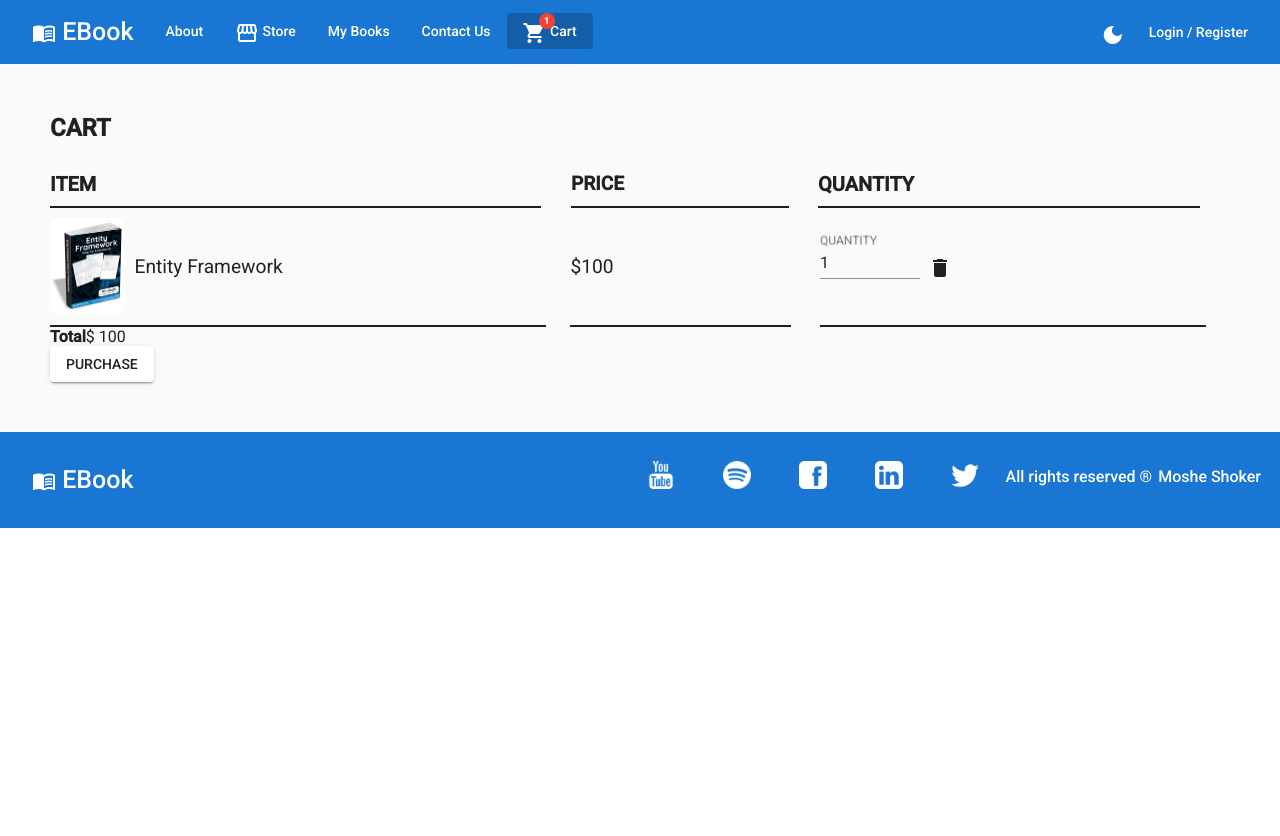
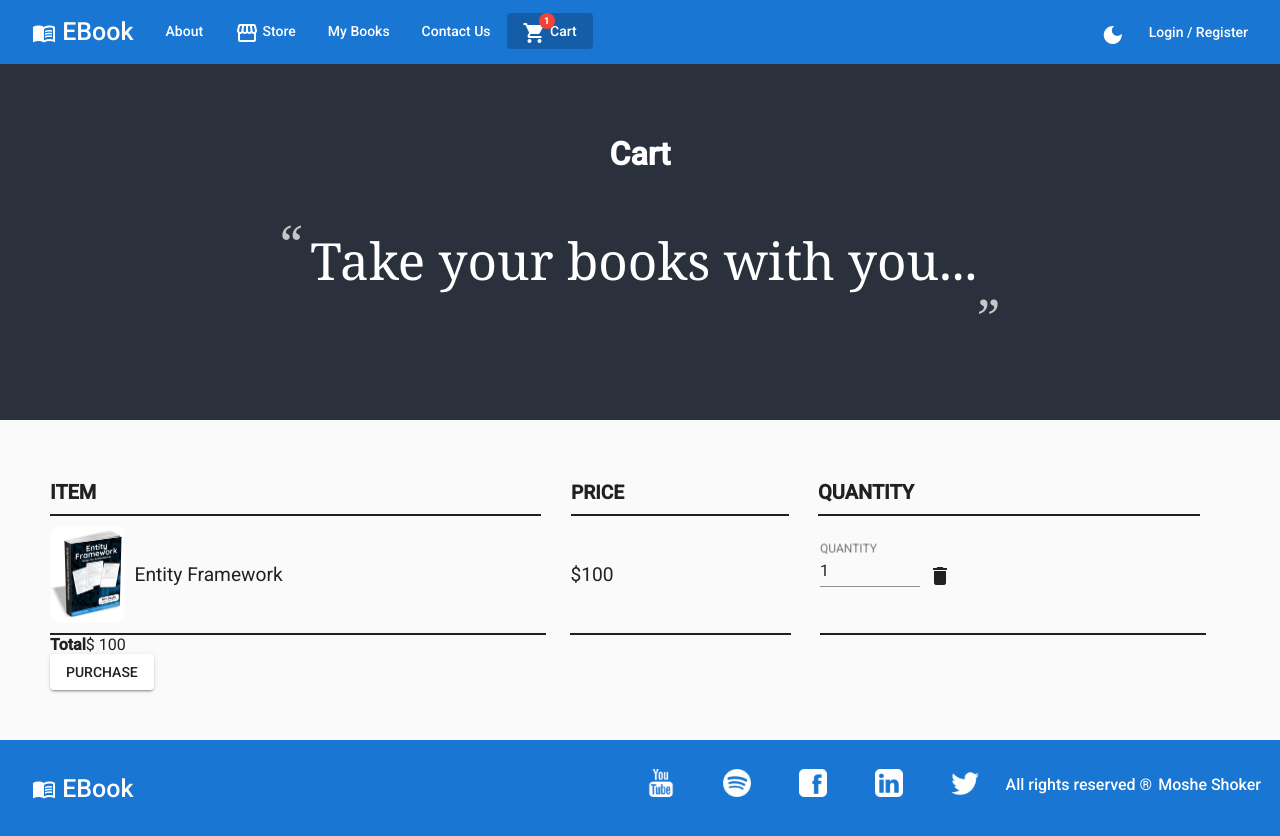
Before and after one commit to shokerm/EBook-App-Project, an Angular app: page /cart in a window 1280 px wide. Before the commit the page ends 800 px from the top, so only its background shows below. Built offline with nearby package versions, Linux system fonts and the light colour scheme.

Commit message:
cart fixing

```diff
--- a/src/app/components/cart/cart.component.html
+++ b/src/app/components/cart/cart.component.html
@@ -1,5 +1,8 @@
+<app-sub-nav subNavHeader="Cart">
+
+</app-sub-nav>
+
 <div class="container">
-  <h2 class="section-header">CART</h2>
   <div class="cart-row">
       <span class="cart-item cart-header cart-column">ITEM</span>
       <span class="cart-price cart-header cart-column">PRICE</span>
@@ -25,5 +28,6 @@
       <strong class="cart-total-title">Total</strong>
       <span class="cart-total-price" >$ 100 </span>
   </div>
-  <button mat-raised-button type="button" >PURCHASE</button>
+  <div class="parchaseBtn"><button mat-raised-button type="button" >PURCHASE</button>
+  </div>
 </div>
```
